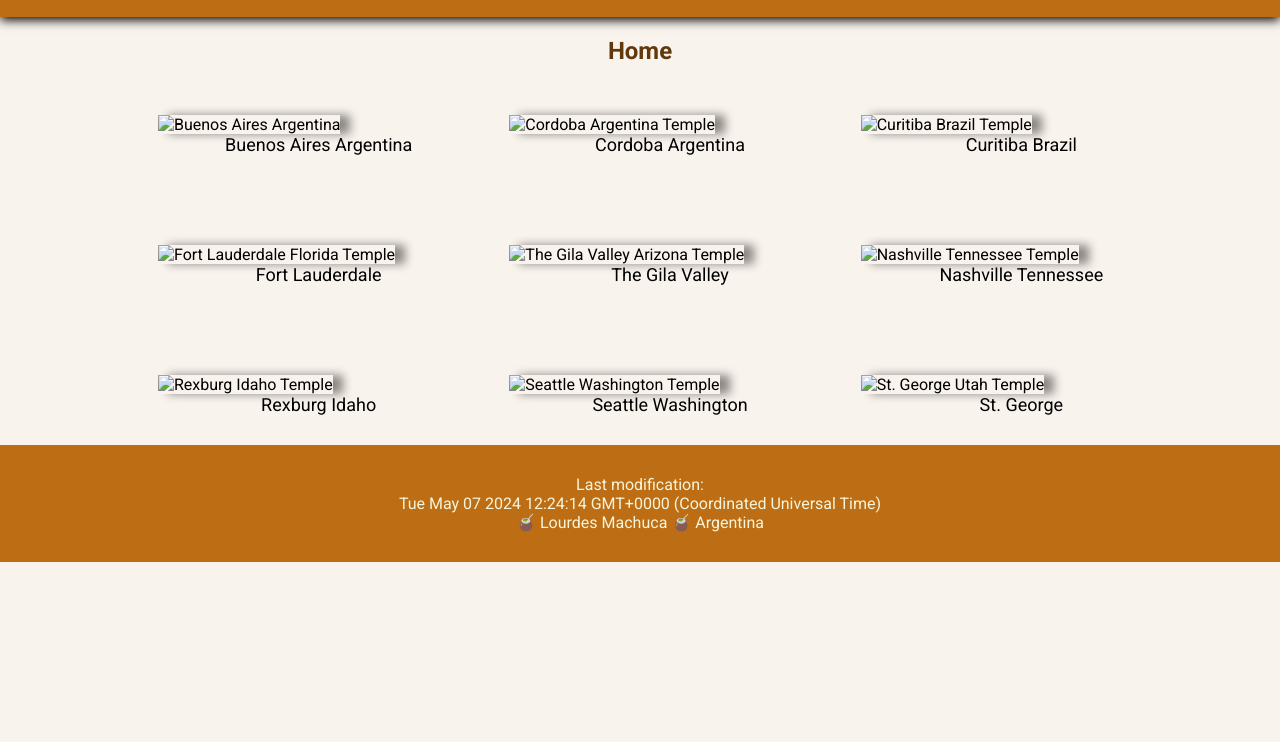
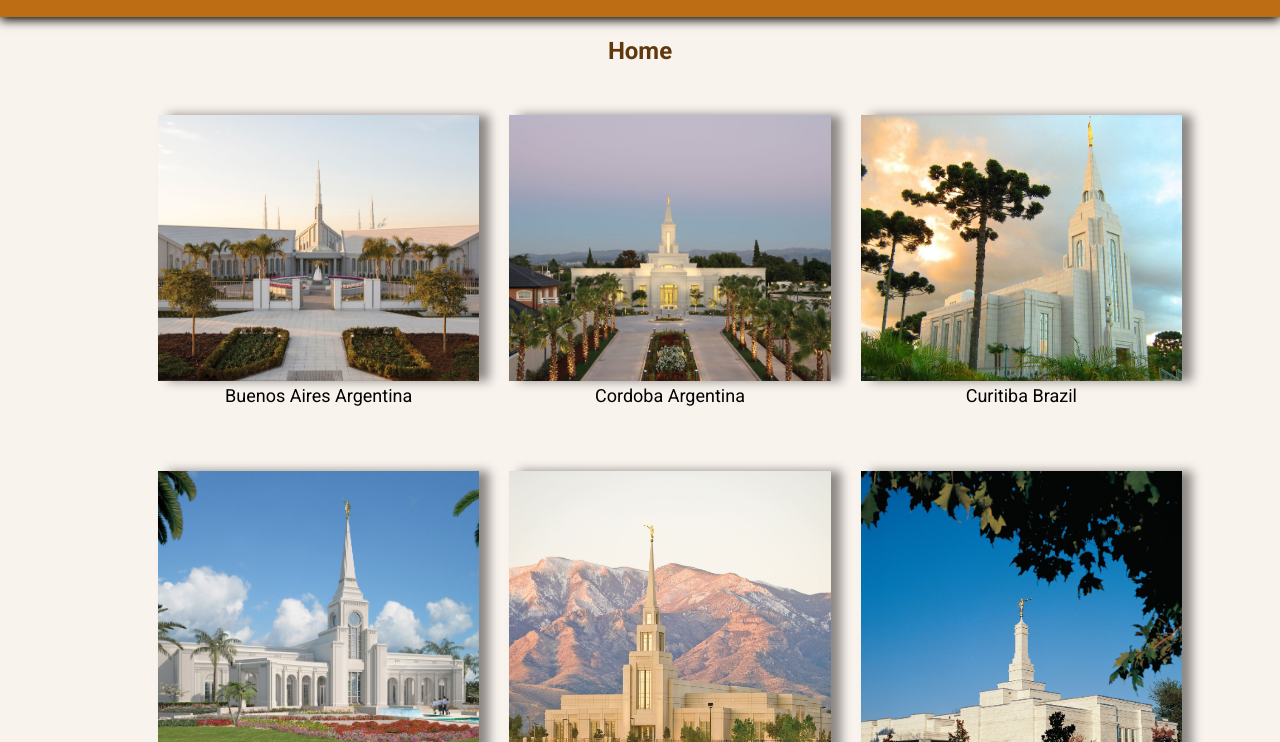
Before and after one commit to lummachuca/wdd131, a plain HTML site: page temples.html in a window 1280 px wide. Shown: the part 58-800 px from the top of the page. Drawn offline with Linux system fonts and the light colour scheme.

Commit message:
updatelink

```diff
--- a/temples.html
+++ b/temples.html
@@ -39,39 +39,39 @@
     <h2>Home</h2>
     <div class="container">
       <figure>
-        <img src="images/buenosaires.jpeg" alt="Buenos Aires Argentina">
+        <img src="week02/images/buenosaires.jpeg" alt="Buenos Aires Argentina">
         <figcaption>Buenos Aires Argentina</figcaption>
       </figure>
       <figure>
-        <img src="images/cordoba.jpeg" alt="Cordoba Argentina Temple">
+        <img src="week02/images/cordoba.jpeg" alt="Cordoba Argentina Temple">
         <figcaption>Cordoba Argentina</figcaption>
       </figure>
       <figure>
-        <img src="images/curitiba.jpeg" alt="Curitiba Brazil Temple">
+        <img src="week02/images/curitiba.jpeg" alt="Curitiba Brazil Temple">
         <figcaption>Curitiba Brazil</figcaption>
       </figure>
       <figure>
-        <img src="images/ft_lauderdale.jpeg" alt="Fort Lauderdale Florida Temple">
+        <img src="week02/images/ft_lauderdale.jpeg" alt="Fort Lauderdale Florida Temple">
         <figcaption>Fort Lauderdale</figcaption>
       </figure>
       <figure>
-        <img src="images/gila_valley.jpeg" alt="The Gila Valley Arizona Temple">
+        <img src="week02/images/gila_valley.jpeg" alt="The Gila Valley Arizona Temple">
         <figcaption>The Gila Valley</figcaption>
       </figure>
       <figure>
-        <img src="images/nashville.jpeg" alt="Nashville Tennessee Temple">
+        <img src="week02/images/nashville.jpeg" alt="Nashville Tennessee Temple">
         <figcaption>Nashville Tennessee</figcaption>
       </figure>
       <figure>
-        <img src="images/rexburg.jpeg" alt="Rexburg Idaho Temple">
+        <img src="week02/images/rexburg.jpeg" alt="Rexburg Idaho Temple">
         <figcaption>Rexburg Idaho</figcaption>
       </figure>
       <figure>
-        <img src="images/seattle.jpeg" alt="Seattle Washington Temple">
+        <img src="week02/images/seattle.jpeg" alt="Seattle Washington Temple">
         <figcaption>Seattle Washington</figcaption>
       </figure>
       <figure>
-        <img src="images/st_george.jpeg" alt="St. George Utah Temple">
+        <img src="week02/images/st_george.jpeg" alt="St. George Utah Temple">
         <figcaption>St. George</figcaption>
       </figure>
     </div>
--- a/week02/styles/temples-large.css
+++ b/week02/styles/temples-large.css
@@ -38,10 +38,19 @@
     padding: 30px;
   }
 
+  .container figure:hover{
+    background-color: rgba(0, 0, 0, 0.184);
+    transition: 0.5s;
+    border-radius: 10px;
+  }
+
   .container figure img {
     object-fit: cover;
     width: 100%;
     height: 100%;
+  }
 
+  footer {
+    margin-top: 40px;
   }
 }
```
